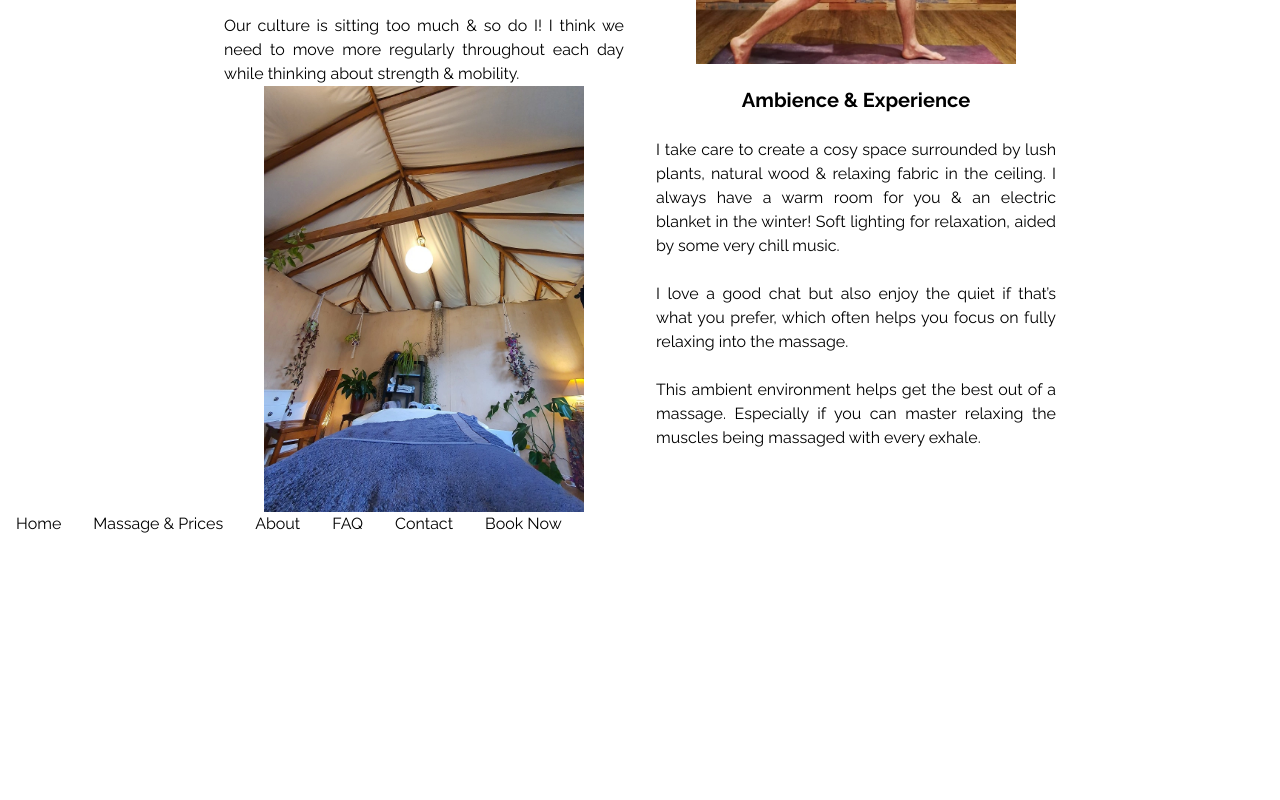
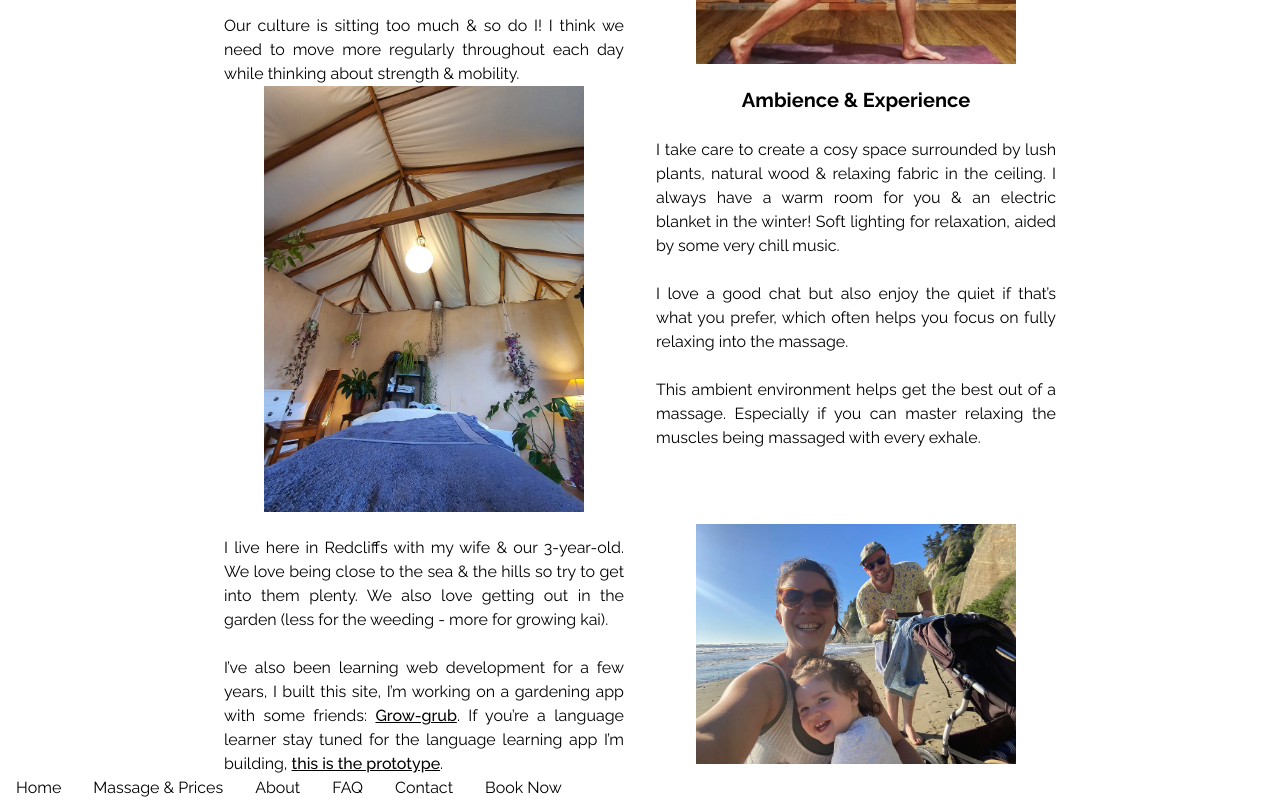
Before and after one commit to andrew-molten/absmassage, a React (Vite) app: page /about in a window 1280 px wide. Shown: the part 1480-2280 px from the top of the page. Before the commit the page ends 2016 px from the top, so only its background shows below. Built offline with nearby package versions, Linux system fonts and the light colour scheme; a web font is replaced by a local one.

Commit message:
finish about content

```diff
--- a/client/pages/About.tsx
+++ b/client/pages/About.tsx
@@ -3,6 +3,7 @@ import andrewInTheStudio from '../../images/andrew/AndrewInTheStudio.webp'
 import yogaToes from '../../images/andrew/yoga-toes.webp'
 import crescentLunge from '../../images/andrew/Crescent-lunge.webp'
 import massageTable from '../../images/studio/massage-table.webp'
+import family from '../../images/andrew/Family.webp'
 
 function About() {
   return (
@@ -126,6 +127,41 @@ function About() {
             </p>
           </div>
         </div>
+
+        <div className="row column-reverse">
+          <div className="column">
+            {/* <h2 className="text-xl">Movement</h2> */}
+            <p>
+              I live here in Redcliffs with my wife & our 3-year-old. We love
+              being close to the sea & the hills so try to get into them plenty.
+              We also love getting out in the garden (less for the weeding -
+              more for growing kai).
+            </p>
+            <p>
+              I’ve also been learning web development for a few years, I built
+              this site, I’m working on a gardening app with some friends:{' '}
+              <a
+                href="https://grow-grub.andrewmolten.com/"
+                className="font-medium underline"
+              >
+                Grow-grub
+              </a>
+              {'. '}
+              If you’re a language learner stay tuned for the language learning
+              app I’m building,{' '}
+              <a
+                href="https://languagebuddy.andrewmolten.com/"
+                className="font-medium underline"
+              >
+                this is the prototype
+              </a>
+              .
+            </p>
+          </div>
+          <div className="column image-column">
+            <img className="col-img" src={family} alt="andrew and his family" />
+          </div>
+        </div>
       </div>
     </div>
   )
```
Also changed, not shown: images/andrew/Family.webp (added).
